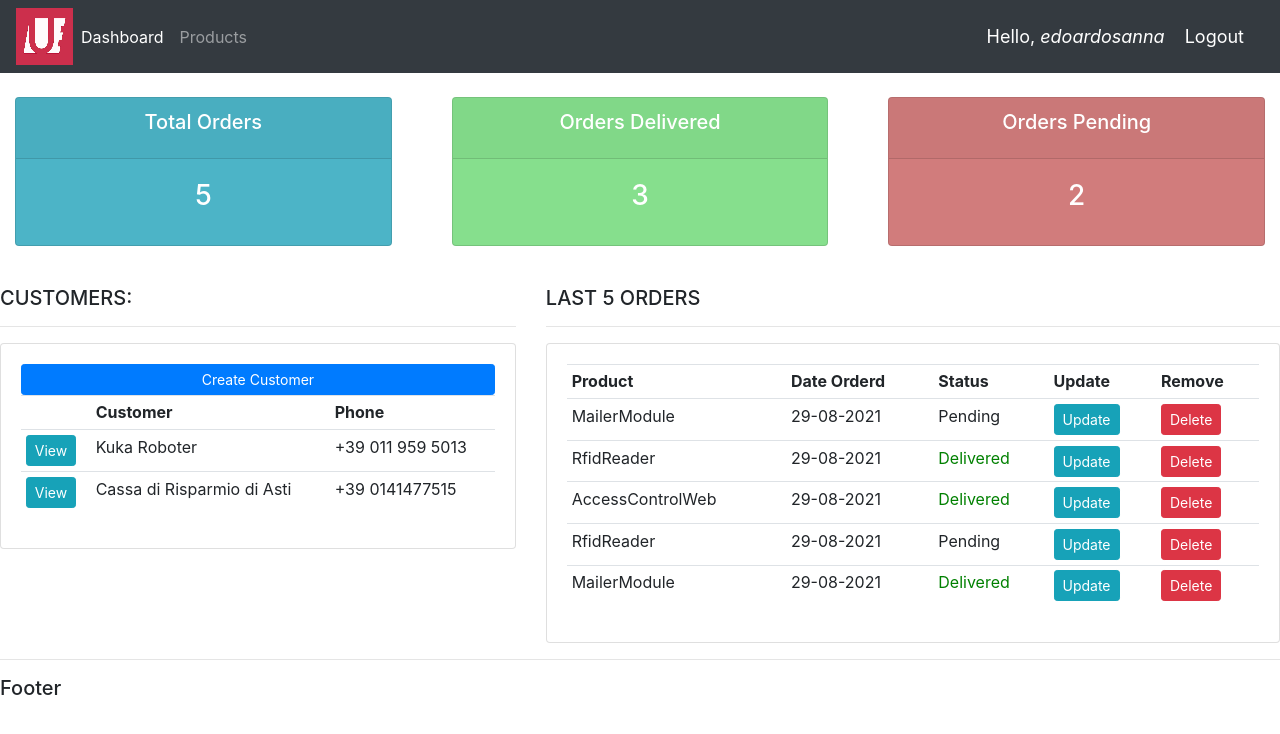
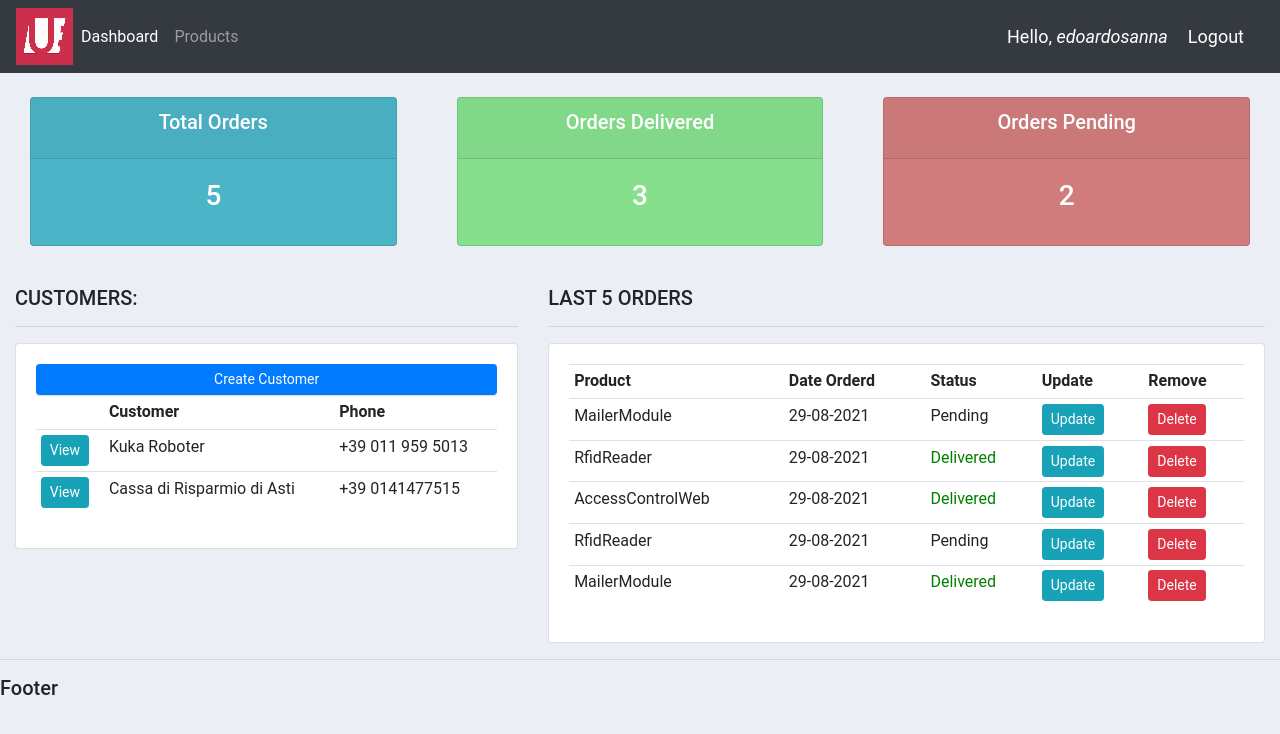
Before and after one commit to sannae/djangocrm, a Django app: page / in a window 1280 px wide. Shown: the top 734 px of the page. Run offline with Django 3.2, Linux system fonts and the light colour scheme; a user stored in the database is signed in; data comes from the database, SQL or seed files in the repository; both versions use the stored data as it was after the commit; some libraries are stand-ins or nearby versions.

Commit message:
Added Roboto font family to body element and margins to row element

```diff
--- a/static/css/main.css
+++ b/static/css/main.css
@@ -2,8 +2,14 @@ logo{
 
 }
 
-#body{
+@import url('https://fonts.googleapis.com/css2?family=Roboto&display=swap');
+body{
+    font-family: 'Roboto', sans-serif !important;
     background-color: #ebeff5;
+}
+
+.row{
+    margin: auto;
 }
 
 #total-orders{
```
Also changed, not shown: README.md, db.sqlite3.
